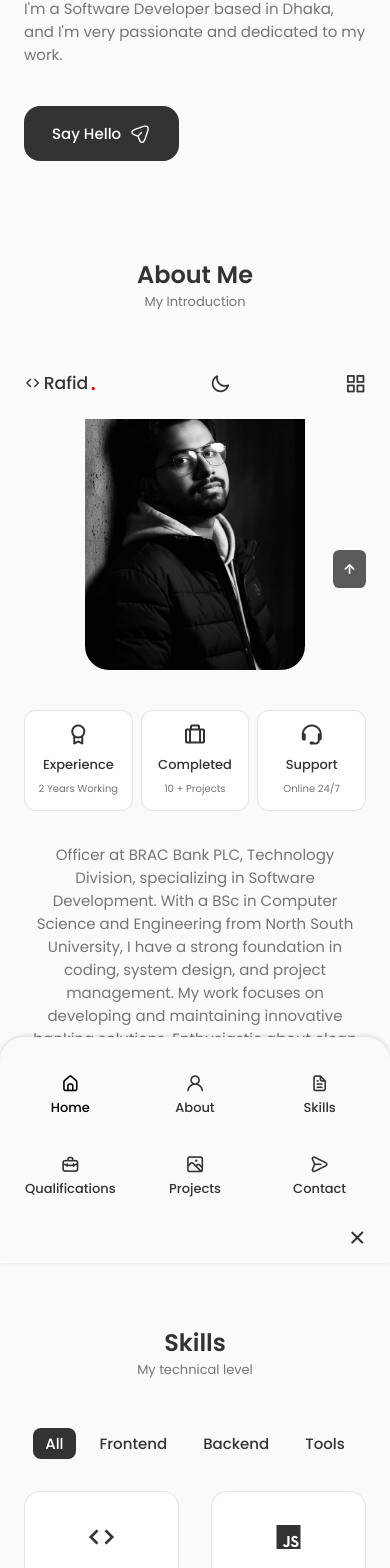
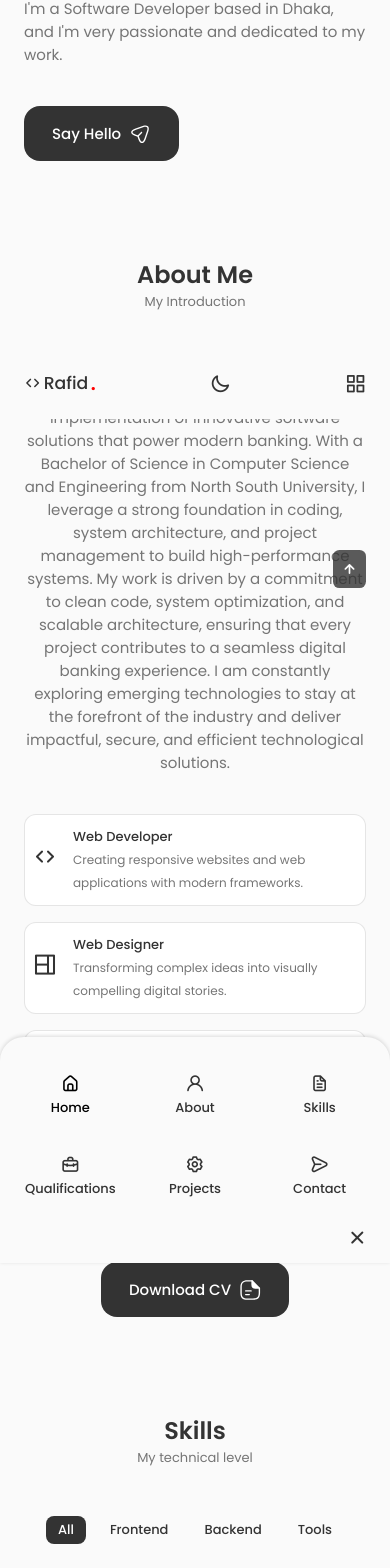
Before and after one commit to rafidulislam19/Portfolio, a React (Vite) app: page / in a window 390 px wide. Shown: the part 425-1993 px from the top of the page. Built offline with nearby package versions, Linux system fonts and the light colour scheme.

Commit message:
About component updated

```diff
--- a/src/App.jsx
+++ b/src/App.jsx
@@ -26,14 +26,14 @@ function App() {
         <Home />
         <About />
         <Skills />
-        <Services />
+        {/* <Services /> */}
         <Qualification />
         {/* <div className="tw">
           <Projects />
         </div> */}
         {/* <Projects /> */}
         <Work />
-        <Testimonials />
+        {/* <Testimonials /> */}
         <Contact />
       </main>
 
--- a/src/components/about/About.jsx
+++ b/src/components/about/About.jsx
@@ -1,4 +1,5 @@
 // import React from "react";
+// import { motion } from "framer-motion";
 // import "./about.css";
 // import AboutImg from "../../assets/about.jpg";
 // import CV from "../../assets/Rafidul_Islam_Resume.pdf";
@@ -11,8 +12,26 @@
 //       <span className="section__subtitle">My Introduction</span>
 
 //       <div className="about__container app-container app-grid">
-//         <img src={AboutImg} alt="" className="about__img" />
-//         <div className="about__data">
+
+//         {/* LEFT IMAGE */}
+//         <motion.img
+//           src={AboutImg}
+//           alt=""
+//           className="about__img"
+//           initial={{ opacity: 0, x: -60 }}
+//           whileInView={{ opacity: 1, x: 0 }}
+//           viewport={{ once: true, amount: 0.3 }}
+//           transition={{ duration: 0.7, ease: "easeOut" }}
+//         />
+
+//         {/* RIGHT CONTENT */}
+//         <motion.div
+//           className="about__data"
+//           initial={{ opacity: 0, x: 60 }}
+//           whileInView={{ opacity: 1, x: 0 }}
+//           viewport={{ once: true, amount: 0.3 }}
+//           transition={{ duration: 0.7, ease: "easeOut" }}
+//         >
 //           <Info />
 
 //           <p className="about__description">
@@ -22,7 +41,7 @@
 //           <a download="" href={CV} className="button button--flex">
 //             Download CV
 //             <svg
-//               class="button__icon"
+//               className="button__icon shake-icon"
 //               xmlns="http://www.w3.org/2000/svg"
 //               width="24"
 //               height="24"
@@ -32,22 +51,22 @@
 //               <path
 //                 d="M15.25 22.7502H9.25C3.82 22.7502 1.5 20.4302 1.5 15.0002V9.00024C1.5 3.57024 3.82 1.25024 9.25 1.25024H14.25C14.66 1.25024 15 1.59024 15 2.00024C15 2.41024 14.66 2.75024 14.25 2.75024H9.25C4.64 2.75024 3 4.39024 3 9.00024V15.0002C3 19.6102 4.64 21.2502 9.25 21.2502H15.25C19.86 21.2502 21.5 19.6102 21.5 15.0002V10.0002C21.5 9.59024 21.84 9.25024 22.25 9.25024C22.66 9.25024 23 9.59024 23 10.0002V15.0002C23 20.4302 20.68 22.7502 15.25 22.7502Z"
 //                 fill="var(--container-color)"
-//               ></path>
+//               />
 //               <path
-//                 d="M22.25 10.7502H18.25C14.83 10.7502 13.5 9.42023 13.5 6.00023V2.00023C13.5 1.70023 13.68 1.42023 13.96 1.31023C14.24 1.19023 14.56 1.26023 14.78 1.47023L22.78 9.47023C22.99 9.68023 23.06 10.0102 22.94 10.2902C22.82 10.5702 22.55 10.7502 22.25 10.7502ZM15 3.81023V6.00023C15 8.58023 15.67 9.25023 18.25 9.25023H20.44L15 3.81023Z"
+//                 d="M22.25 10.7502H18.25C14.83 10.7502 13.5 9.42023 13.5 6.00023V2.00023C13.5 1.70023 13.68 1.42023 13.96 1.31023C14.24 1.19023 14.56 1.26023 14.78 1.47023L22.78 9.47023C22.99 9.68023 23.06 10.0102 22.94 10.2902C22.82 10.5702 22.55 10.7502 22.25 10.7502Z"
 //                 fill="var(--container-color)"
-//               ></path>
+//               />
 //               <path
 //                 d="M13.25 13.7502H7.25C6.84 13.7502 6.5 13.4102 6.5 13.0002C6.5 12.5902 6.84 12.2502 7.25 12.2502H13.25C13.66 12.2502 14 12.5902 14 13.0002C14 13.4102 13.66 13.7502 13.25 13.7502Z"
 //                 fill="var(--container-color)"
-//               ></path>
+//               />
 //               <path
 //                 d="M11.25 17.7502H7.25C6.84 17.7502 6.5 17.4102 6.5 17.0002C6.5 16.5902 6.84 16.2502 7.25 16.2502H11.25C11.66 16.2502 12 16.5902 12 17.0002C12 17.4102 11.66 17.7502 11.25 17.7502Z"
 //                 fill="var(--container-color)"
-//               ></path>
+//               />
 //             </svg>
 //           </a>
-//         </div>
+//         </motion.div>
 //       </div>
 //     </section>
 //   );
@@ -58,7 +77,6 @@
 import React from "react";
 import { motion } from "framer-motion";
 import "./about.css";
-import AboutImg from "../../assets/about.jpg";
 import CV from "../../assets/Rafidul_Islam_Resume.pdf";
 import Info from "./Info";
 
@@ -70,32 +88,23 @@ const About = () => {
 
       <div className="about__container app-container app-grid">
 
-        {/* LEFT IMAGE */}
-        <motion.img
-          src={AboutImg}
-          alt=""
-          className="about__img"
+        {/* LEFT CONTENT */}
+        <motion.div
+          className="about__left"
           initial={{ opacity: 0, x: -60 }}
           whileInView={{ opacity: 1, x: 0 }}
           viewport={{ once: true, amount: 0.3 }}
           transition={{ duration: 0.7, ease: "easeOut" }}
-        />
-
-        {/* RIGHT CONTENT */}
-        <motion.div
-          className="about__data"
-          initial={{ opacity: 0, x: 60 }}
-          whileInView={{ opacity: 1, x: 0 }}
-          viewport={{ once: true, amount: 0.3 }}
-          transition={{ duration: 0.7, ease: "easeOut" }}
         >
-          <Info />
-
+          {/* <p className="about__description">
+            Officer at BRAC Bank PLC, Technology Division, specializing in Software Development. With a BSc in Computer Science and Engineering from North South University, I have a strong foundation in coding, system design, and project management. My work focuses on developing and maintaining innovative banking solutions. Enthusiastic about clean code, system optimization, and scalable solutions. Constantly exploring new technologies and contributing to impactful projects.
+          </p> */}
           <p className="about__description">
-            Officer at BRAC Bank PLC, Technology Division, specializing in Software Development. With a BSc in Computer Science and Engineering from North South University, I have a strong foundation in coding, system design, and project management. My work focuses on developing and maintaining innovative banking solutions. Enthusiastic about clean code, system optimization, and scalable solutions. Constantly exploring new technologies and contributing to impactful projects.
+            As an Officer in the Technology Division at BRAC Bank PLC, I specialize in the design and implementation of innovative software solutions that power modern banking. With a Bachelor of Science in Computer Science and Engineering from North South University, I leverage a strong foundation in coding, system architecture, and project management to build high-performance systems. My work is driven by a commitment to clean code, system optimization, and scalable architecture, ensuring that every project contributes to a seamless digital banking experience. I am constantly exploring emerging technologies to stay at the forefront of the industry and deliver impactful, secure, and efficient technological solutions.
           </p>
 
-          <a download="" href={CV} className="button button--flex">
+          {/* Desktop button */}
+          <a download href={CV} className="button button--flex about__btn-desktop">
             Download CV
             <svg
               className="button__icon shake-icon"
@@ -124,6 +133,48 @@ const About = () => {
             </svg>
           </a>
         </motion.div>
+
+        {/* RIGHT CONTENT */}
+        <motion.div
+          className="about__right"
+          initial={{ opacity: 0, x: 60 }}
+          whileInView={{ opacity: 1, x: 0 }}
+          viewport={{ once: true, amount: 0.3 }}
+          transition={{ duration: 0.7, ease: "easeOut" }}
+        >
+          <Info />
+
+          {/* Mobile button */}
+          <a download href={CV} className="button button--flex about__btn-mobile">
+            Download CV
+            <svg
+              className="button__icon shake-icon"
+              xmlns="http://www.w3.org/2000/svg"
+              width="24"
+              height="24"
+              viewBox="0 0 24 24"
+              fill="none"
+            >
+              <path
+                d="M15.25 22.7502H9.25C3.82 22.7502 1.5 20.4302 1.5 15.0002V9.00024C1.5 3.57024 3.82 1.25024 9.25 1.25024H14.25C14.66 1.25024 15 1.59024 15 2.00024C15 2.41024 14.66 2.75024 14.25 2.75024H9.25C4.64 2.75024 3 4.39024 3 9.00024V15.0002C3 19.6102 4.64 21.2502 9.25 21.2502H15.25C19.86 21.2502 21.5 19.6102 21.5 15.0002V10.0002C21.5 9.59024 21.84 9.25024 22.25 9.25024C22.66 9.25024 23 9.59024 23 10.0002V15.0002C23 20.4302 20.68 22.7502 15.25 22.7502Z"
+                fill="var(--container-color)"
+              />
+              <path
+                d="M22.25 10.7502H18.25C14.83 10.7502 13.5 9.42023 13.5 6.00023V2.00023C13.5 1.70023 13.68 1.42023 13.96 1.31023C14.24 1.19023 14.56 1.26023 14.78 1.47023L22.78 9.47023C22.99 9.68023 23.06 10.0102 22.94 10.2902C22.82 10.5702 22.55 10.7502 22.25 10.7502Z"
+                fill="var(--container-color)"
+              />
+              <path
+                d="M13.25 13.7502H7.25C6.84 13.7502 6.5 13.4102 6.5 13.0002C6.5 12.5902 6.84 12.2502 7.25 12.2502H13.25C13.66 12.2502 14 12.5902 14 13.0002C14 13.4102 13.66 13.7502 13.25 13.7502Z"
+                fill="var(--container-color)"
+              />
+              <path
+                d="M11.25 17.7502H7.25C6.84 17.7502 6.5 17.4102 6.5 17.0002C6.5 16.5902 6.84 16.2502 7.25 16.2502H11.25C11.66 16.2502 12 16.5902 12 17.0002C12 17.4102 11.66 17.7502 11.25 17.7502Z"
+                fill="var(--container-color)"
+              />
+            </svg>
+          </a>
+        </motion.div>
+
       </div>
     </section>
   );
--- a/src/components/about/Info.jsx
+++ b/src/components/about/Info.jsx
@@ -3,21 +3,36 @@ import React from 'react'
 const Info = () => {
   return (
     <div className="about__info app-grid">
+
         <div className="about__box">
-            <i class='bx bx-award about__icon'></i>
-            <h3 className="about__title">Experience</h3>
-            <span className="about__subtitle">2 Years Working</span>
+        <i class='uil uil-arrow about__icon'></i>
+        <div>
+          <h3 className="about__title">Web Developer</h3>
+        <span className="about__subtitle">Creating responsive websites and web applications with modern frameworks.</span>
+        </div>
         </div>
         <div className="about__box">
-            <i class='bx bx-briefcase-alt about__icon'></i>
-            <h3 className="about__title">Completed</h3>
-            <span className="about__subtitle">10 + Projects</span>
+            <i className="uil uil-web-grid about__icon"></i>
+            <div>
+              <h3 className="about__title">Web Designer</h3>
+            <span className="about__subtitle">Transforming complex ideas into visually compelling digital stories.</span>
+            </div>
         </div>
         <div className="about__box">
-            <i class='bx bx-support about__icon'></i>
-            <h3 className="about__title">Support</h3>
-            <span className="about__subtitle">Online 24/7</span>
+            <i class='uil uil-edit about__icon'></i>
+            <div>
+              <h3 className="about__title">Visual Designer</h3>
+            <span className="about__subtitle">Designing unique logos, banners and illustrations to communicate brand stories effectively.</span>
+            </div>
         </div>
+                <div className="about__box">
+            <i class='bx bx-award about__icon'></i>
+            <div>
+              <h3 className="about__title">Experience</h3>
+            <span className="about__subtitle">2 Years Working</span>
+            </div>
+        </div>
+
     </div>
   )
 }
--- a/src/components/about/about.css
+++ b/src/components/about/about.css
@@ -1,4 +1,4 @@
-.about__container {
+/* .about__container {
     grid-template-columns: repeat(2, 1fr);
     align-items: center;
     column-gap: 4rem;
@@ -28,16 +28,16 @@
     font-size: 1.5rem;
     color: var(--title-color);
     margin-bottom: var(--mb-0-5);
-}
+} */
 
 /* ===== Download CV Icon Shake ===== */
-.shake-icon {
+/* .shake-icon {
   animation: shake 0.6s ease-in-out 1,
              shake 0.6s ease-in-out 3s;
-}
+} */
 
 /* Shake keyframes */
-@keyframes shake {
+/* @keyframes shake {
   0% { transform: translateX(0); }
   20% { transform: translateX(-2px); }
   40% { transform: translateX(2px); }
@@ -58,11 +58,11 @@
 .about__description {
     padding: 0 4rem 0 0;
     margin-bottom: var(--mb-2-5);
-}
+} */
 
 /*=============== BREAKPOINTS ===============*/
 /* For large devices */
-@media screen and (max-width: 992px) {
+/* @media screen and (max-width: 992px) {
     .about__container {
         grid-template-columns: 1fr;
         row-gap: 2.5rem;
@@ -86,22 +86,180 @@
         padding: 0 5rem;
         margin-bottom: 2rem;
     }
-}
+} */
 
 /* For medium devices */
 
-@media screen and (max-width: 576px) {
+/* @media screen and (max-width: 576px) {
     .about__info {
         grid-template-columns: repeat(3, 1fr);
     }
     .about__description {
         padding: 0;
     }
+} */
+
+/* For small devices */
+/* @media screen and (max-width: 350px) {
+    .about__info {
+        grid-template-columns: repeat(2, 1fr);
+    }
+} */
+
+.about__container {
+  grid-template-columns: 1.2fr 1fr;
+  column-gap: 4rem;
+  align-items: flex-start;
+}
+
+.about__left {
+  display: flex;
+  flex-direction: column;
+  /* justify-content: center; */
+  align-items: center;
+  margin-top: 0.8rem;
+}
+
+.about__right {
+  display: flex;
+  flex-direction: column;
+}
+
+.about__info {
+  display: flex;
+  flex-direction: column;
+  gap: 1rem;
+  margin-bottom: var(--mb-2);
+}
+
+.about__box {
+    display: flex;
+    align-items: center;
+    gap: 1rem;
+  background-color: var(--container-color);
+  border: 1px solid rgba(0,0,0,0.1);
+  border-radius: 0.75rem;
+  padding: 1rem 1.5rem;
+  text-align: left;
+}
+.about__icon {
+    font-size: 1.5rem;
+    color: var(--title-color);
+    margin-bottom: var(--mb-0-5);
+}
+
+.about__description {
+  text-align: center;
+  margin-bottom: var(--mb-2);
+  max-width: 520px;
+}
+
+.about__title {
+    font-size: var(--small-font-size);
+    font-weight: var(--font-medium);
+}
+
+.about__subtitle {
+    font-size: var(--smaller-font-size);
+}
+
+/* ===== Download CV placement ===== */
+.about__btn-mobile {
+  display: none;
+}
+
+.about__btn-desktop {
+  align-self: center;
+}
+
+/* ===== Icon Shake ===== */
+.shake-icon {
+  animation: shake 0.6s ease-in-out 1,
+             shake 0.6s ease-in-out 3s;
+}
+
+@keyframes shake {
+  0% { transform: translateX(0); }
+  25% { transform: translateX(-2px); }
+  50% { transform: translateX(2px); }
+  75% { transform: translateX(-2px); }
+  100% { transform: translateX(0); }
+}
+
+/*=============== BREAKPOINTS ===============*/
+/* For large devices */
+@media screen and (max-width: 992px) {
+    .about__container {
+        grid-template-columns: 1fr;
+        row-gap: 2.5rem;
+    }
+
+    .about__box {
+        padding: 0.75rem 0.5rem;
+    }
+
+    .about__data {
+        text-align: center;
+    }
+    .about__info {
+        justify-content: center;
+        display: grid;
+        grid-template-columns: repeat(1, 1fr);
+    }
+    .about__description {
+        /* padding: 0 5rem; */
+        margin-bottom: 2rem;
+    }
+
+  .about__btn-desktop {
+    display: none;
+  }
+
+  .about__btn-mobile {
+    display: inline-flex;
+    margin-top: var(--mb-2);
+    align-self: center;
+  }
+
+  .about__info {
+    align-items: center;
+  }
+  .about__left {
+    margin-top: 0;
+  }
+
+}
+
+/* For medium devices */
+
+@media screen and (max-width: 768px) {
+    .about__info {
+        display: grid;
+        grid-template-columns: repeat(1, 1fr);
+        margin-bottom: 0;
+    }
+    .about__description {
+        padding: 0;
+        margin-bottom: 0;
+    }
+}
+
+@media screen and (max-width: 576px) {
+    .about__info {
+        display: grid;
+        grid-template-columns: repeat(1, 1fr);
+        margin-bottom: 0;
+    }
+    .about__description {
+        padding: 0;
+        margin-bottom: 0;
+    }
 }
 
 /* For small devices */
 @media screen and (max-width: 350px) {
     .about__info {
-        grid-template-columns: repeat(2, 1fr);
+        grid-template-columns: repeat(1, 1fr);
+        margin-bottom: 0;
     }
 }
--- a/src/components/header/Header.jsx
+++ b/src/components/header/Header.jsx
@@ -117,7 +117,7 @@ const Header = () => {
                     : "nav__link"
                 }
               >
-                <i className="uil uil-scenery nav__icon"></i> Projects
+                <i className="uil uil-setting nav__icon"></i> Projects
               </a>
             </li>
             <li className="nav__item">
--- a/src/components/skills/skills.css
+++ b/src/components/skills/skills.css
@@ -169,14 +169,17 @@ body.dark-theme .skills__card:hover {
   .skills__container {
     grid-template-columns: repeat(2, 1fr);
   }
+  .skills__item {
+    font-size: var(--small-font-size);
+  }
 }
 
 @media screen and (max-width: 350px) {
   .skills__container {
-    grid-template-columns: 1fr;
+    grid-template-columns: repeat(2, 1fr);
   }
   .skills__item {
-    font-size: var(--small-font-size);
+    font-size: var(--tiny-font-size);
   }
 
 }
```
Also changed, not shown: src/components/work/work.css (+7 -1 lines).
